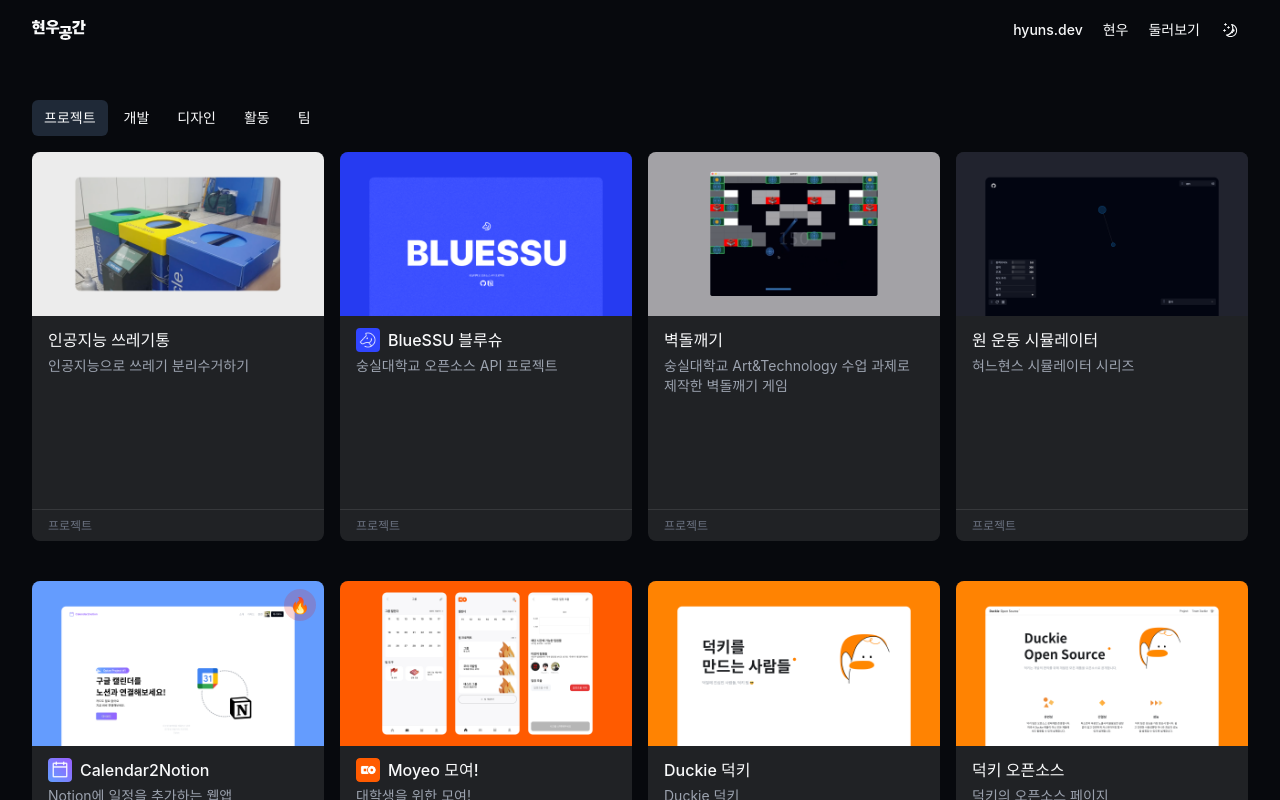
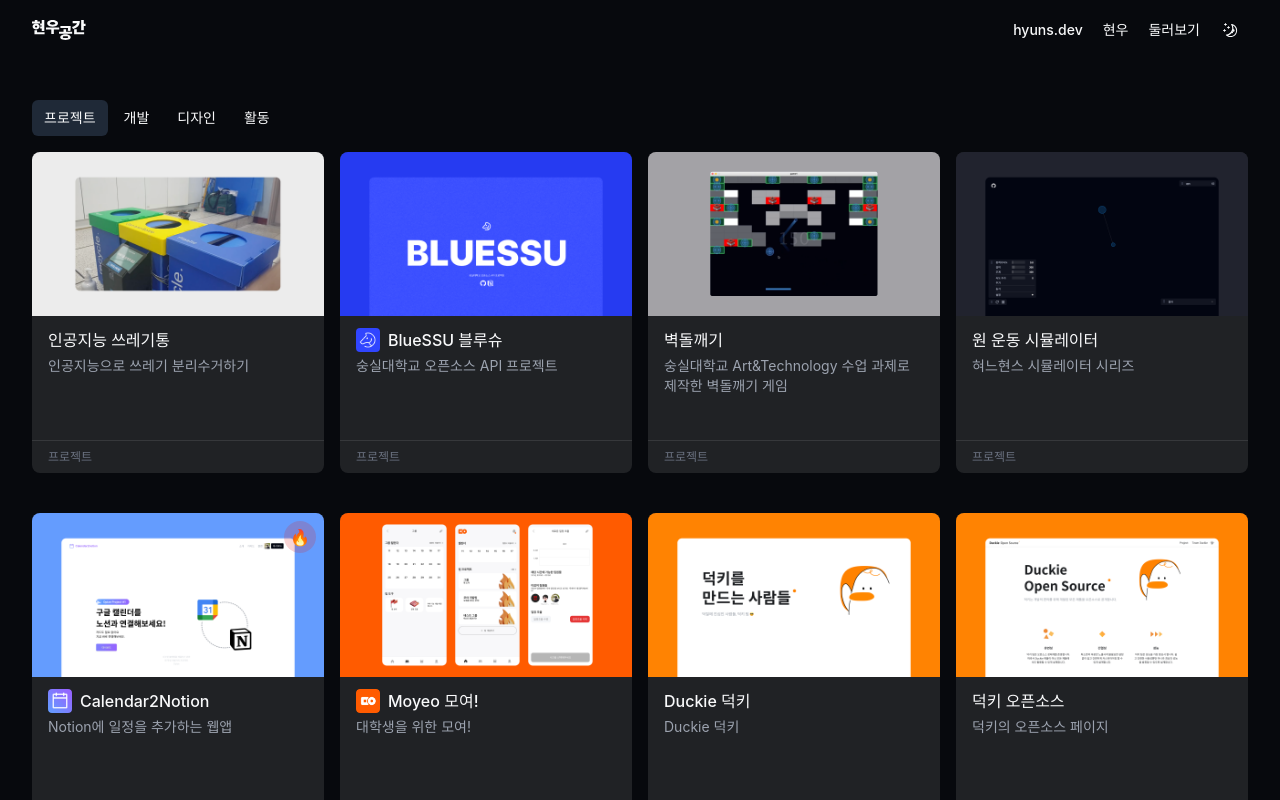
Before and after one commit to HyunsDev/hyuns-space, a React (Vite) app: page /items in a window 1280 px wide. Built offline with nearby package versions, Linux system fonts and the light colour scheme; a web font is replaced by a local one; what endpoint-client would draw is missing.

Commit message:
feat: itemType 팀 제거

```diff
--- a/src/components/Item/ItemCard/ItemCard.tsx
+++ b/src/components/Item/ItemCard/ItemCard.tsx
@@ -1,8 +1,7 @@
-import { Item } from "@/data/items/item.type";
+import { Item, itemTypeMap } from "@/data/items/item.type";
 import { cn } from "@/libs/utils";
 import { Link } from "react-router-dom";
 import { motion } from "framer-motion";
-import { itemTypeText } from "@/utils/itemTypeText";
 import { ItemBadge } from "../ItemBadge/ItemBadge";
 import { useTheme } from "@/components/themeProvider";
 
@@ -65,15 +64,17 @@
 
         <div
           className={cn(
-            "absolute left-0 bottom-0 border-t h-[32px] w-full px-4",
+            "absolute left-0 bottom-0 border-t py-2 w-full px-4 flex flex-col gap-1",
             currentTheme === "dark"
               ? "border-[rgba(255,255,255,0.1)]"
               : "border-border"
           )}
         >
-          <div className="w-full h-full flex justify-between items-center">
+          {variant === "default" && <></>}
+
+          <div className="w-full flex justify-between items-center">
             <div className="text-xs text-gray-500">
-              {itemTypeText(item.type)}
+              {itemTypeMap[item.type]}
             </div>
           </div>
         </div>
--- a/src/data/items/item.type.ts
+++ b/src/data/items/item.type.ts
@@ -1,17 +1,15 @@
-export type ItemType = "project" | "develop" | "activity" | "team" | "design";
+export type ItemType = "project" | "develop" | "activity" | "design";
 export const itemTypes: ItemType[] = [
   "project",
   "develop",
   "design",
   "activity",
-  "team",
 ];
 export const itemTypeMap: Record<ItemType, string> = {
   project: "프로젝트",
   develop: "개발",
   design: "디자인",
   activity: "활동",
-  team: "팀",
 };
 
 export type ItemBadge = "isHot" | "isNew";
--- a/src/pages/items/page.tsx
+++ b/src/pages/items/page.tsx
@@ -31,7 +31,7 @@
               ))}
             </ToggleGroup>
           </div>
-          <ItemCardGrid items={items} />
+          <ItemCardGrid items={items} variant="compact" />
         </div>
       </PageContainer>
     </>
```
